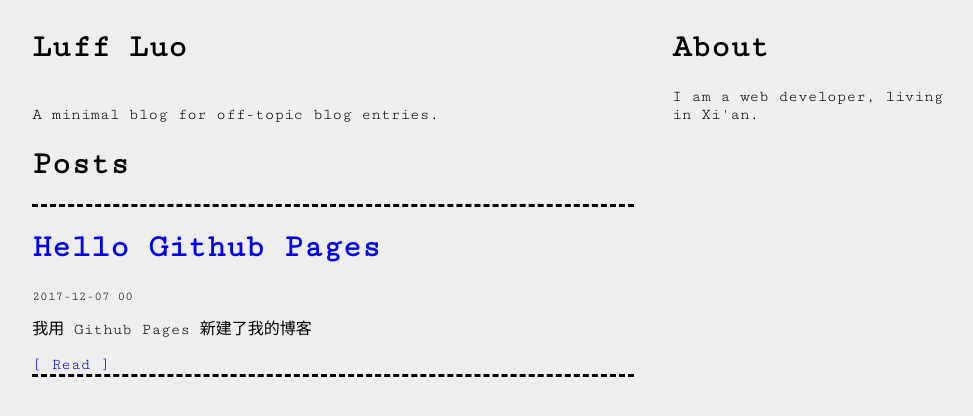
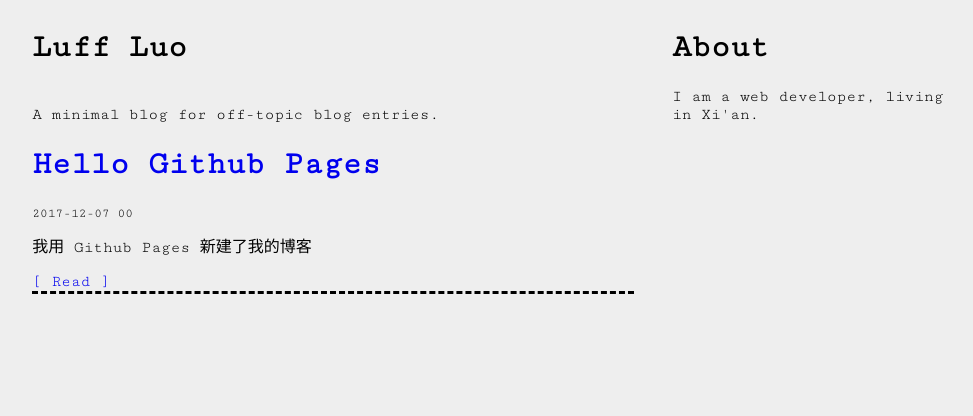
Before and after one commit to luffluo/luffluo.github.io, a Jekyll site: the page built from index.html, in a window 1280 px wide. Shown: the top 416 px of the page, without its empty margins (147-1120 px from the left). Built offline with Jekyll 4.4.1, drawn with Linux system fonts in a browser that asks for light colours; nearby versions of some CDN libraries; the list of posts is cut into pages by our own code.

Commit message:
Update index.html

```diff
--- a/index.html
+++ b/index.html
@@ -9,9 +9,7 @@ title: luff's blog
       <p class="lead">
           <br/>{{ site.desc }}
       </p>
-      <article>
-        <h1>Posts</h1>
-      </article>
+
       {% for post in paginator.posts %}
       <article>
         <h1><a href="{{ post.url }}" class="href">{{ post.title }}</a></h1>
```
